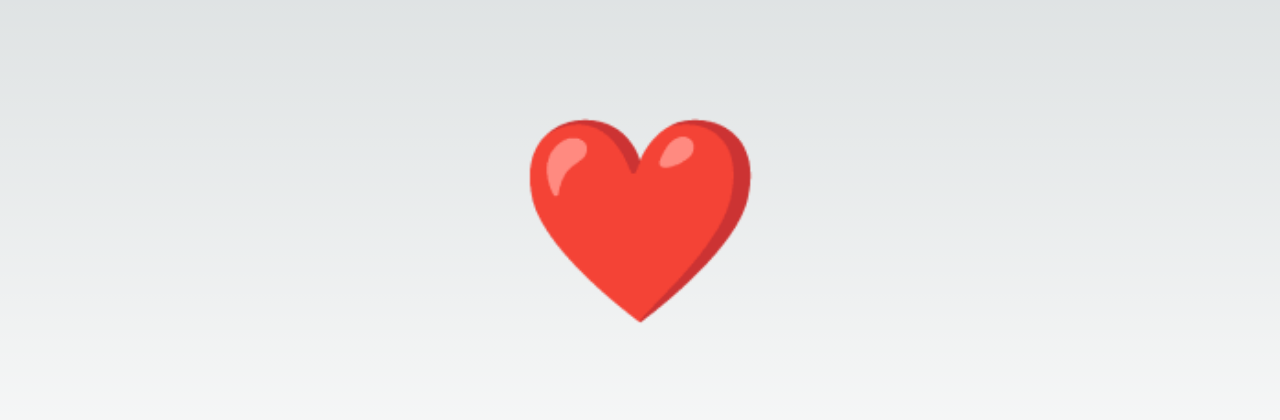
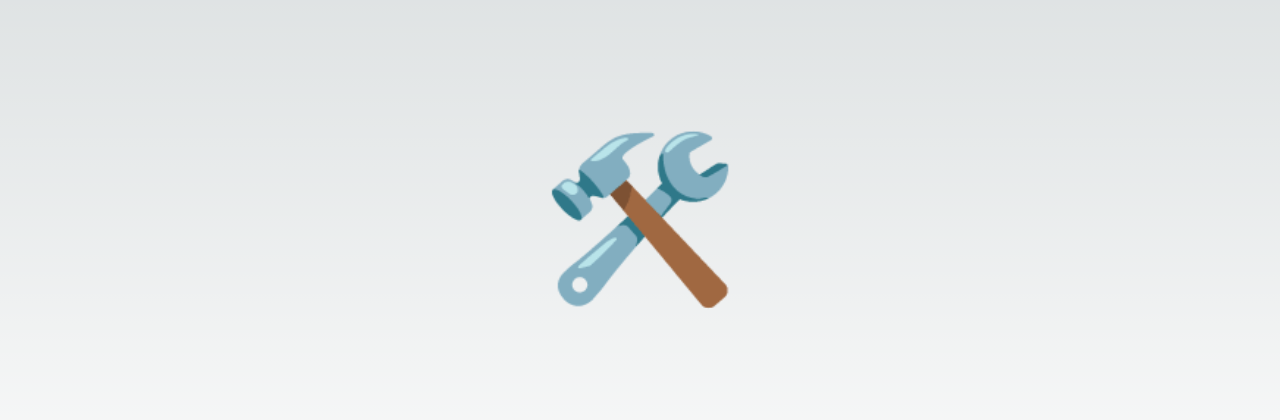
Before and after one commit to usavkov/chabor, a Next.js app: page / in a window 1280 px wide. Shown: the part 184-604 px from the top of the page. Built offline with nearby package versions, Linux system fonts and the light colour scheme.

Commit message:
placeholder

```diff
--- a/src/app/page.tsx
+++ b/src/app/page.tsx
@@ -3,7 +3,7 @@ import Image from "next/image";
 export default function Home() {
   return (
     <main className="flex min-h-screen items-center justify-center">
-      <span className="text-[200px]">❤️</span>
+      <span className="text-[160px]">🛠️</span>
     </main>
   );
 }
```
